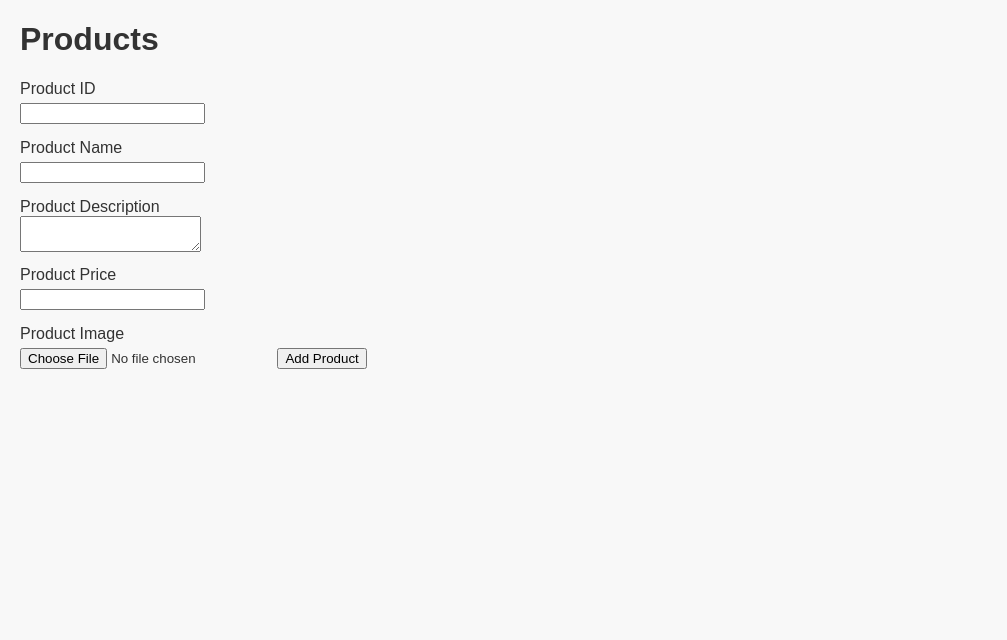
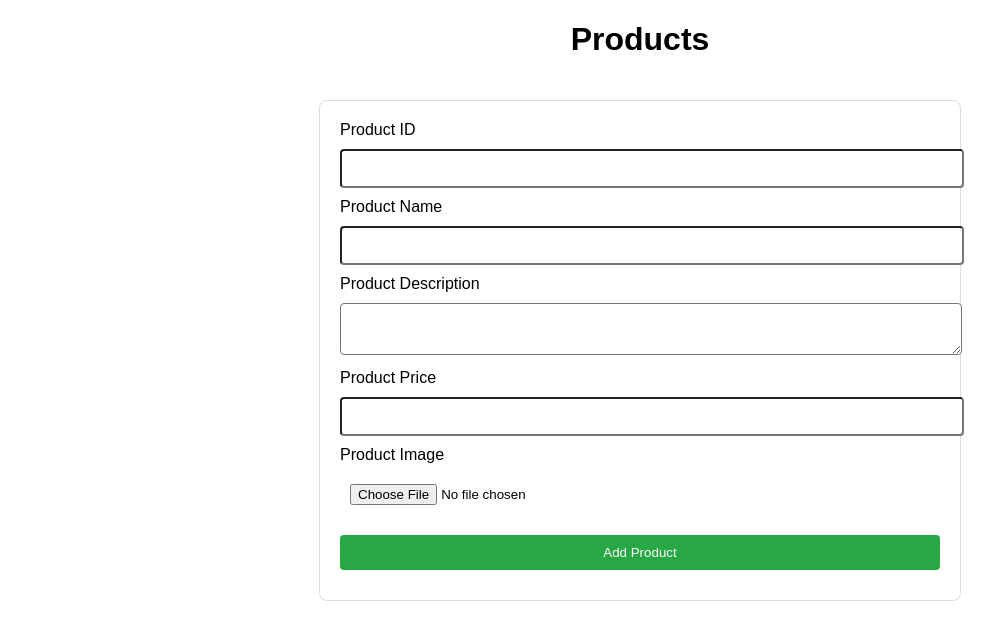
Before and after one commit to dc080523/testing, a website: page public/index.html in a window 1280 px wide. Shown: the whole page, without its empty margins (0-1007 px from the left). Drawn offline with Linux system fonts and the light colour scheme; no server answers.

Commit message:
Update style.css

```diff
--- a/public/style.css
+++ b/public/style.css
@@ -1,15 +1,52 @@
 body {
   font-family: Arial, sans-serif;
   margin: 20px;
-  background-color: #f8f8f8;
-  color: #333;
 }
 
-form label {
-  display: block;
-  margin-top: 10px;
+h1 {
+  text-align: center;
 }
 
-input, button {
-  margin: 5px 0;
+#product-list {
+  display: flex;
+  flex-wrap: wrap;
+  gap: 20px;
+  justify-content: center;
 }
+
+#product-list div {
+  width: 200px;
+  border: 1px solid #ddd;
+  padding: 10px;
+  text-align: center;
+}
+
+form {
+  max-width: 600px;
+  margin: 20px auto;
+  padding: 20px;
+  border: 1px solid #ddd;
+  border-radius: 8px;
+}
+
+form input, form textarea, form button {
+  width: 100%;
+  padding: 10px;
+  margin: 10px 0;
+  border-radius: 4px;
+}
+
+form button {
+  cursor: pointer;
+  background-color: #28a745;
+  color: white;
+  border: none;
+}
+
+form button:hover {
+  background-color: #218838;
+}
+
+img {
+  max-width: 100%;
+}
```
